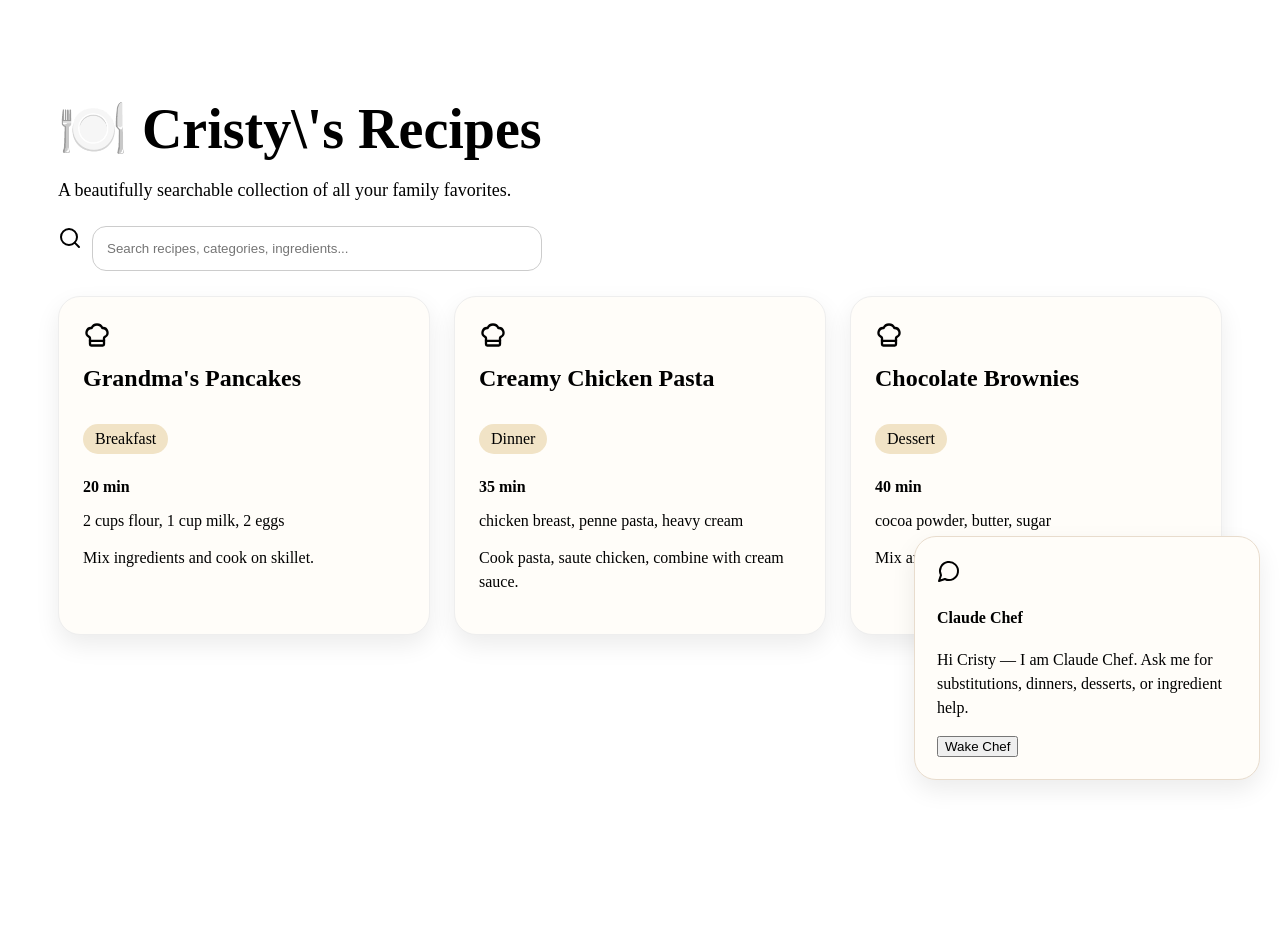
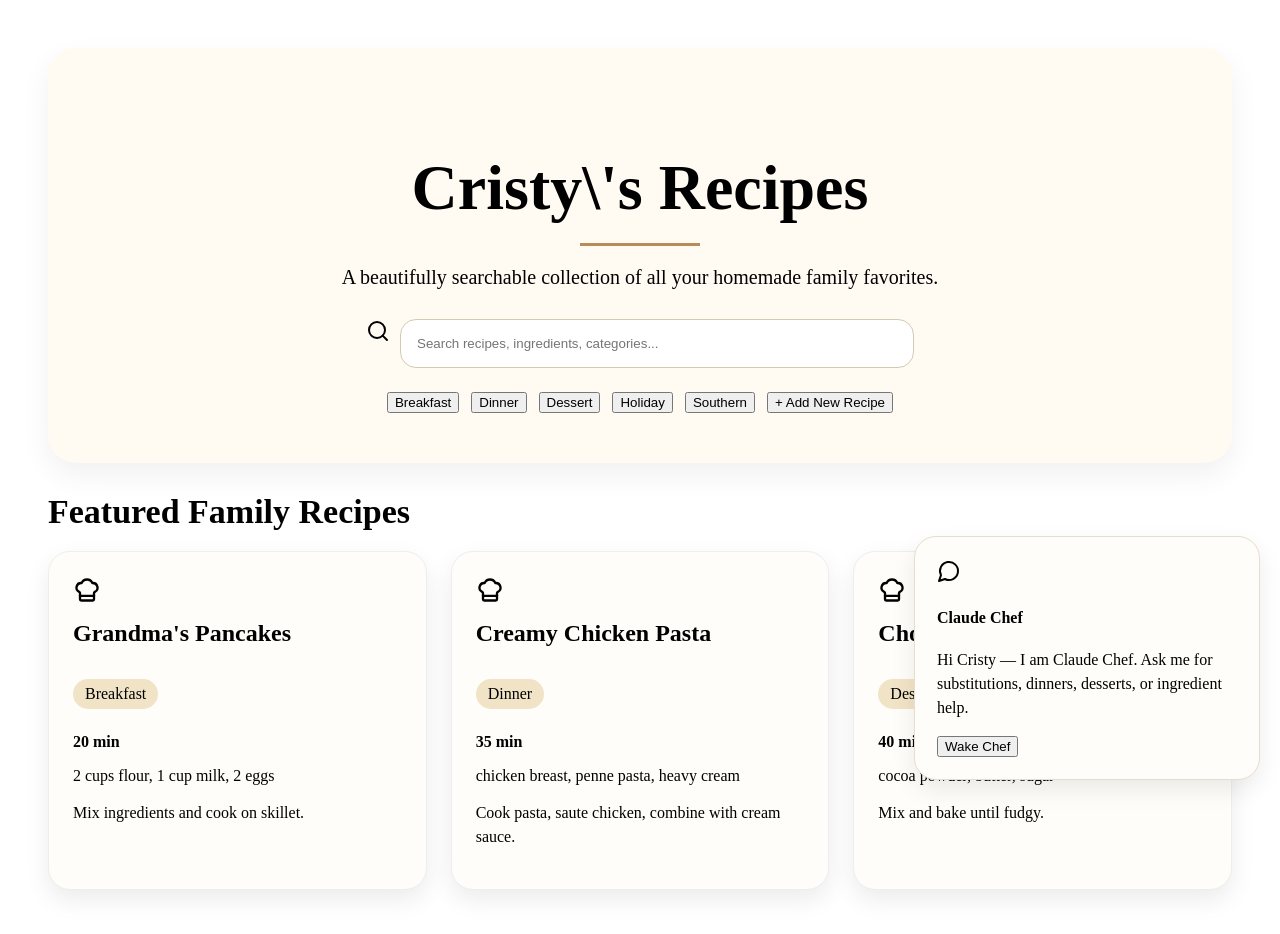
Before and after one commit to rawillia9801/cbook, a Next.js app: page / in a window 1280 px wide. Shown: the top 934 px of the page. Before the commit the page ends 800 px from the top, so only its background shows below. Built offline with nearby package versions, Linux system fonts and the light colour scheme.

Commit message:
Completely redesign homepage into branded cookbook hero layout

```diff
--- a/app_page.tsx
+++ b/app_page.tsx
@@ -4,6 +4,8 @@ import { Search } from 'lucide-react';
 import { recipes } from './data_recipes';
 import RecipeCard from './component_recipecard';
 import ClaudeChat from './component_claudechat';
+
+const categories = ['Breakfast','Dinner','Dessert','Holiday','Southern'];
 
 export default function Home(){
  const [query,setQuery]=useState('');
@@ -13,16 +15,27 @@ export default function Home(){
   r.ingredients.join(' ').toLowerCase().includes(query.toLowerCase())
  ),[query]);
 
- return <main style={{padding:'50px',maxWidth:'1200px',margin:'0 auto'}}>
-   <h1 style={{fontSize:'56px',marginBottom:'10px'}}>🍽️ Cristy\'s Recipes</h1>
-   <p style={{fontSize:'18px',marginBottom:'25px'}}>A beautifully searchable collection of all your family favorites.</p>
-   <div style={{display:'flex',gap:'10px',margin:'25px 0'}}>
-    <Search/>
-    <input value={query} onChange={e=>setQuery(e.target.value)} placeholder='Search recipes, categories, ingredients...' style={{padding:'14px',width:'420px',borderRadius:'14px',border:'1px solid #ccc'}} />
-   </div>
-   <div style={{display:'grid',gridTemplateColumns:'repeat(auto-fit,minmax(280px,1fr))',gap:'24px'}}>
-    {filtered.map((recipe,i)=><RecipeCard key={i} recipe={recipe}/>)}
-   </div>
+ return <main style={{padding:'40px',maxWidth:'1280px',margin:'0 auto'}}>
+   <section style={{background:'#fffaf2',padding:'50px',borderRadius:'28px',boxShadow:'0 12px 30px rgba(0,0,0,0.06)',marginBottom:'30px',textAlign:'center'}}>
+    <h1 style={{fontSize:'64px',marginBottom:'10px'}}>Cristy\'s Recipes</h1>
+    <div style={{width:'120px',height:'3px',background:'#b88b5a',margin:'18px auto'}}></div>
+    <p style={{fontSize:'20px',marginBottom:'30px'}}>A beautifully searchable collection of all your homemade family favorites.</p>
+    <div style={{display:'flex',justifyContent:'center',gap:'10px',marginBottom:'24px'}}>
+      <Search/>
+      <input value={query} onChange={e=>setQuery(e.target.value)} placeholder='Search recipes, ingredients, categories...' style={{padding:'16px',width:'480px',borderRadius:'16px',border:'1px solid #d7c8b4'}} />
+    </div>
+    <div style={{display:'flex',justifyContent:'center',gap:'12px',flexWrap:'wrap'}}>
+      {categories.map((c,i)=><button key={i}>{c}</button>)}
+      <button>+ Add New Recipe</button>
+    </div>
+   </section>
+
+   <section>
+    <h2 style={{fontSize:'34px',marginBottom:'20px'}}>Featured Family Recipes</h2>
+    <div style={{display:'grid',gridTemplateColumns:'repeat(auto-fit,minmax(280px,1fr))',gap:'24px'}}>
+      {filtered.map((recipe,i)=><RecipeCard key={i} recipe={recipe}/>)}
+    </div>
+   </section>
    <ClaudeChat/>
  </main>
 }
```
